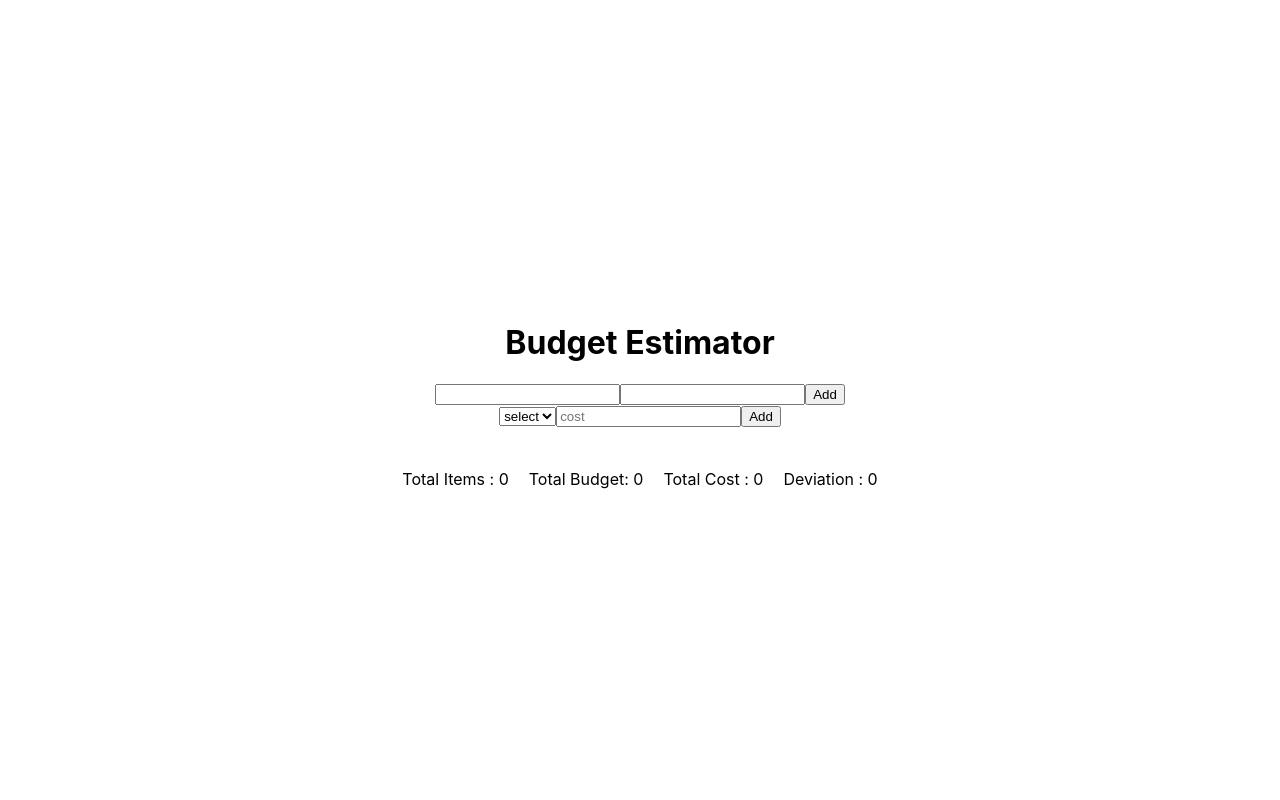
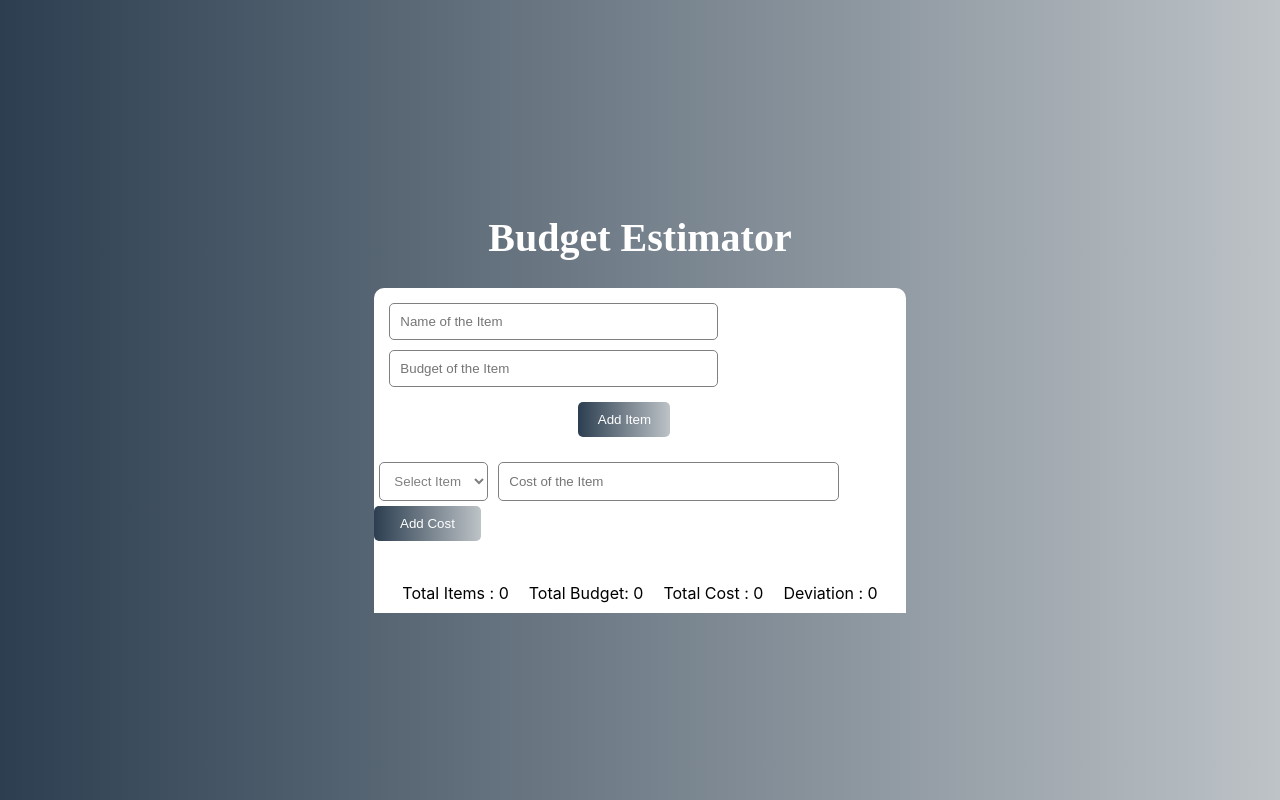
Before and after one commit to phanimurari/budgetEstimator, a React (Create React App) app: page / in a window 1280 px wide. Built offline with nearby package versions, Linux system fonts and the light colour scheme.

Commit message:
styling with css

```diff
--- a/src/components/BudgetDetailsComponent/index.js
+++ b/src/components/BudgetDetailsComponent/index.js
@@ -19,8 +19,6 @@ renderItems = () => {
 
   const listOfBudgetItems = itemsBudgetDetails.map(item => <BudgetItemDetails onEditedItemsBudgetDetails = {onEditedItemsBudgetDetails} key = {item.id} item = {item} deleteBudgetItem = {this.deleteBudgetItem} onEditItemDetails = {this.onEditItemDetails}/>)
 
-  console.log(listOfBudgetItems)
-
   return listOfBudgetItems
 }
 
--- a/src/components/BudgetDetailsEstimator/index.css
+++ b/src/components/BudgetDetailsEstimator/index.css
@@ -3,5 +3,26 @@
   display:flex;
   flex-direction:column;
   justify-content: center;
+  align-items:center;
+  background: #bdc3c7;
+  background: -webkit-linear-gradient(to right, #2c3e50, #bdc3c7);  /* Chrome 10-25, Safari 5.1-6 */
+  background: linear-gradient(to right, #2c3e50, #bdc3c7); /* W3C, IE 10+/ Edge, Firefox 16+, Chrome 26+, Opera 12+, Safari 7+ */
+}
+
+.budget-estimator-heading {
+  color: white;
+  font-family: cursive;
+  font-weight: 900;
+  font-size : 40px
+}
+
+
+.budget-inside-container{
+
+  background-color: White;
+  border-top-left-radius : 10px;
+  border-top-right-radius:10px;
+  display: flex;
+  flex-direction:column;
   align-items:center
 }
--- a/src/components/BudgetDetailsEstimator/index.js
+++ b/src/components/BudgetDetailsEstimator/index.js
@@ -99,11 +99,13 @@ onSettingItemsBudgetDetails = (itemsBudgetDetails) =>{
 
       return (
         <div className = "budget-estimator-container">
-        <h1>Budget Estimator</h1>
-        <BudgetItem onAddBudgetItem = {this.onAddBudgetItem}/>
-        <BudgetSelector itemsBudgetDetails = {itemsBudgetDetails} onAddCostOfItem ={this.onAddCostOfItem} />
-        <BudgetDetails onEditedItemsBudgetDetails = {this.onEditedItemsBudgetDetails} itemsBudgetDetails = {itemsBudgetDetails} onDeleteBudgetEstimator = {this.onDeleteBudgetEstimator}/>
-        <BudgetCalculations itemsBudgetDetails = {itemsBudgetDetails}/>
+        <h1 className = "budget-estimator-heading">Budget Estimator</h1>
+        <div className = "budget-inside-container">
+          <BudgetItem onAddBudgetItem = {this.onAddBudgetItem}/>
+          <BudgetSelector itemsBudgetDetails = {itemsBudgetDetails} onAddCostOfItem ={this.onAddCostOfItem} />
+          <BudgetDetails onEditedItemsBudgetDetails = {this.onEditedItemsBudgetDetails} itemsBudgetDetails = {itemsBudgetDetails} onDeleteBudgetEstimator = {this.onDeleteBudgetEstimator}/>
+          <BudgetCalculations itemsBudgetDetails = {itemsBudgetDetails}/>
+        </div>
         </div>
       )
     }
--- a/src/components/BudgetItem/index.css
+++ b/src/components/BudgetItem/index.css
@@ -0,0 +1,31 @@
+.budget-item-inputs-container {
+    display: flex;
+    padding: 10px;
+    flex-wrap: wrap;
+}
+
+.budget-input-element {
+    width:90%;
+    border-radius: 5px;
+    padding :10px;
+    border : 1px solid grey;
+    margin:5px
+}
+
+.button-container {
+    display: flex;
+    justify-content: center;
+    align-items: center;
+    width:90%;
+    padding: 10px
+}
+
+.add-iten-button {
+    background: #bdc3c7;
+    background: -webkit-linear-gradient(to right, #2c3e50, #bdc3c7);
+    background: linear-gradient(to right, #2c3e50, #bdc3c7);
+    color:white;
+    padding: 10px;
+    border: none;
+    border-radius: 5px
+}
--- a/src/components/BudgetItem/index.js
+++ b/src/components/BudgetItem/index.js
@@ -1,5 +1,6 @@
 import {Component} from 'react'
 
+import './index.css'
 
 class BudgetItem extends Component {
     state =  {item: '', itemBudget : '', id : ''}
@@ -46,10 +47,12 @@ render() {
 
   const {item, itemBudget} = this.state
 
-  return (<div>
-    <input type="input" value = {item} onChange = {this.onChangeItem}/>
-    <input type="input" value = {itemBudget} onChange = {this.onChangeItemBudget}/>
-    <button type="button" onClick = {this.onAddBudgetItem}>Add</button>
+  return (<div className = "budget-item-inputs-container">
+    <input className = "budget-input-element" type="input" value = {item} placeholder = "Name of the Item" onChange = {this.onChangeItem}/>
+    <input className = "budget-input-element" type="input" value = {itemBudget} placeholder = "Budget of the Item" onChange = {this.onChangeItemBudget}/>
+    <div className = "button-container">
+      <button className = "add-iten-button"type="button" onClick = {this.onAddBudgetItem}>Add Item</button>
+    </div>
   </div>)
 }
 
--- a/src/components/BudgetItemsDetails/index.css
+++ b/src/components/BudgetItemsDetails/index.css
@@ -0,0 +1,8 @@
+
+.budget-item-container {
+    display: flex;
+    justify-content: space-between;
+    background-color: red;
+    border : 1px solid grey;
+    border-radius: 5px
+}
--- a/src/components/BudgetItemsDetails/index.js
+++ b/src/components/BudgetItemsDetails/index.js
@@ -1,24 +1,33 @@
 import {Component} from 'react'
+
+import './index.css'
 
 class BudgetItemDetails extends Component {
 
   constructor(props) {
-    super(props);
-    this.intializeState()
+    super(props)
+
+    this.state = {isEdit : false,
+      nameOfItem : this.props.item.itemName, itemCost: this.props.item.cost,
+      itemBudget : this.props.item.budget,
+     id: this.props.item.id}
+
+  }
+  componentWillReceiveProps(nextProps) {
+
+    const {item} = nextProps
+    this.setState({
+      nameOfItem : this.props.item.itemName, itemCost: this.props.item.cost,
+      itemBudget : this.props.item.budget,
+     id: this.props.item.id})
+
   }
 
+  setStateOfItemDetails = () => {
 
-  componentDidMount() {
-    this.intializeState();
-    console.log("componentDiMount")
-  }
-
-  intializeState = () => {
-
-    const {item} = this.props;
-
-    this.state = {isEdit : false,
-      itemName : item.itemName, itemCost: item.cost,
+    const {item} = this.props
+    this.state ={
+      nameOfItem : item.itemName, itemCost: item.cost,
       itemBudget : item.budget,
      id: item.id}
   }
@@ -36,12 +45,12 @@ class BudgetItemDetails extends Component {
 
     if(isEdit) {
 
-    const { itemName, itemBudget, itemCost, id} = this.state
+    const { nameOfItem, itemBudget, itemCost, id} = this.state
     const {onEditedItemsBudgetDetails} = this.props
 
     const editedItem = {
       id,
-      itemName,
+      itemName :  nameOfItem,
       budget : itemBudget,
       cost : itemCost
     }
@@ -52,7 +61,10 @@ class BudgetItemDetails extends Component {
 }
 
   onChangeItemName = (event) => {
-    this.setState({itemName : event.target.value})
+
+    console.log(event.target.value);
+
+    this.setState({nameOfItem : event.target.value})
   }
 
   onChangeItemBudget = event => {
@@ -69,25 +81,22 @@ class BudgetItemDetails extends Component {
 
     const {item, deleteBudgetItem} = this.props
 
-    console.log(item, 'the item')
+   const {isEdit, nameOfItem, itemBudget, itemCost} = this.state
 
-   const {isEdit, itemName, itemBudget, itemCost} = this.state
-
-
-   console.log(isEdit, itemName, itemBudget)
+   const {itemName, budget, cost} = item
 
    return (
  <li className = "budget-item-container">
   {!isEdit && <>
-<p className = "budget-item">{itemName}</p>
-<p className = "budget-item">{itemBudget}</p>
+<p className = "budget-item">{nameOfItem}</p>
+<p className = "budget-item">{budget}</p>
 <p className = "budget-item">{itemCost}</p>
-<p className = "budget-item">{itemCost === 0 ? 0 :item.budget - item.cost}</p>
+<p className = "budget-item">{itemCost === 0 ? 0 :itemBudget - itemCost}</p>
 <button type='button' onClick = {this.onEditItemDetails}>Edit</button>
 <button type='button' onClick = {this.deleteItemIsClicked}>Delete</button>
 </>}
  {isEdit && <>
- <input type='text' value = {itemName} onChange = {this.onChangeItemName}/>
+ <input type='text' value = {nameOfItem} onChange = {this.onChangeItemName}/>
  <input type = 'text' value = {itemBudget} onChange = {this.onChangeItemBudget}/>
  <input type="text" value = {itemCost} onChange = {this.onChangeItemCost}/>
  <button type = "button" onClick = {this.onEditItemDetails}>Update</button>
@@ -95,8 +104,6 @@ class BudgetItemDetails extends Component {
  </>}
 </li>)}
 
-
-
 }
 
 
--- a/src/components/BudgetSelector/index.css
+++ b/src/components/BudgetSelector/index.css
@@ -0,0 +1,33 @@
+
+.budget-selector-container {
+    display: flex;
+    width: 100%;
+    flex-wrap: wrap;
+}
+
+.selector-element {
+    padding: 10px;
+    margin: 5px;
+    border : 1px solid grey;
+    background-color: white;
+    border-radius: 5px;
+    color:grey;
+}
+
+.budget-input-element {
+    width: 60%;
+    border-radius: 5px;
+    padding :10px;
+    border : 1px solid grey;
+    margin:5px
+}
+
+.add-iten-button {
+    background: #bdc3c7;
+    background: -webkit-linear-gradient(to right, #2c3e50, #bdc3c7);
+    background: linear-gradient(to right, #2c3e50, #bdc3c7);
+    color:white;
+    width: 20%;
+    border: none;
+    border-radius: 5px;
+}
--- a/src/components/BudgetSelector/index.js
+++ b/src/components/BudgetSelector/index.js
@@ -1,5 +1,6 @@
 import {Component} from 'react'
 
+import './index.css'
 
 class BudgetSelector extends Component {
   state = { selectedItem : '', itemCost : ''}
@@ -13,8 +14,8 @@ class BudgetSelector extends Component {
 
     const {itemsBudgetDetails} = this.props
 
-    return <select  onChange = {this.onSelectItem}>
-    <option key ="select">select</option>
+    return <select className = "selector-element" onChange = {this.onSelectItem}>
+    <option key ="select">Select Item</option>
     {itemsBudgetDetails.map( item => <option key = {item.id}>{item.itemName}</option>)}
     </select>
   }
@@ -32,6 +33,7 @@ class BudgetSelector extends Component {
     const {selectedItem, itemCost} = this.state;
     if(itemCost !== '') {
       onAddCostOfItem(selectedItem, Number(itemCost))
+      this.setState({itemCost :''})
     }
   }
 
@@ -42,10 +44,10 @@ class BudgetSelector extends Component {
     const {itemCost} = this.state
 
     return (
-      <div>
+      <div className = "budget-selector-container">
         {this.renderSelectElement()}
-        <input type='text' value = {itemCost} onChange = {this.onChangeCost} placeholder ="cost"/>
-        <button type = 'button'  onClick = {this.addCostOfItem}>Add</button>
+        <input className = "budget-input-element" type='text' value = {itemCost} onChange = {this.onChangeCost} placeholder ="Cost of the Item"/>
+        <button type = 'button'  className = "add-iten-button" onClick = {this.addCostOfItem}>Add Cost</button>
       </div>
     )
   }
```
